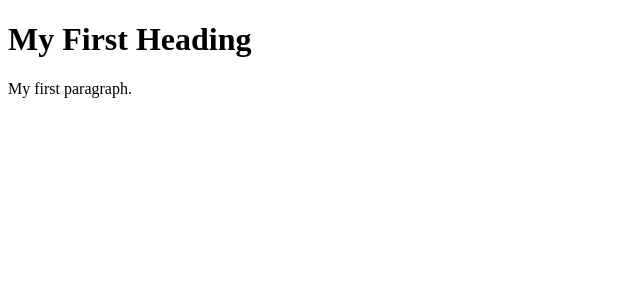
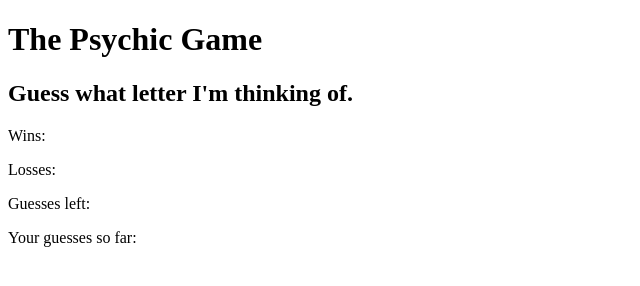
Before and after one commit to kknape/Physic_Game, a plain HTML site: page index.html in a window 1280 px wide. Shown: the whole page, without its empty margins (0-640 px from the left). Drawn offline with Linux system fonts and the light colour scheme.

Commit message:
renamed main repo, corrected typo

```diff
--- a/assets/javascript/games.js
+++ b/assets/javascript/games.js
@@ -0,0 +1,27 @@
+// Javascript file for Psychic
+// -----START OF GAME-----
+//Page displays values of 0 for Wins, Losses and 9 for Attempts
+
+// App randomly picks a letter
+function randLetter() {
+    var letters = ["a", "b", "c", "d", "e", "f", "g", "h", "i", "j", "k", "l", "m", "n", "o", "p", "q", "r", "s", "t", "u", "v", "w", "x", "y", "z"];
+    var letter = letters[Math.floor(Math.random() * letters.length)];
+}
+
+//User keys in a letter
+
+
+//Recognize what the user keyed in
+
+//Compare their input to  the correct answer that was randomly generated by the app
+
+//If the guess matches the correct answer
+    //Add 1 to the Wins and reset the game
+
+//Else update the "Guesses Left" --reduce the number of attempts left by 1
+//AND Add the guess to the "Your guesses so far"
+
+//IF user doesn't guess the correct answer after 9 attempts, then
+//Add 1 to the Losses and reset the game
+
+//When game resets
--- a/index.html
+++ b/index.html
@@ -2,15 +2,31 @@
 <html>
 <head>
 <title>Physic Game</title>
+
+
 </head>
 <body>
 
-<h1>My First Heading</h1>
-<p>My first paragraph.</p>
+<h1>The Psychic Game</h1><!-- Guess what letter I'm thinking of -->
+<h2>Guess what letter I'm thinking of.</h2>
 
+<!-- # of times the user has guessed the letter correctly -->
+<p>Wins:</p>
 
+<!--# of times the user has failed to guess the letter correctly after exhausting all guesses-->
+<p>Losses:</p>
 
+<!-- # of guesses left. This will update -->
+<p>Guesses left:</p>
 
+<!--The specific letters that the user typed. Display these until the user either wins or loses.-->
+<p>Your guesses so far:</p>
+
+<!-- When the player wins, increase the Wins counter and start the game over again (without refreshing the page).-->
+
+<!-- When the player loses, increase the Losses counter and restart the game without a page refresh (just like when the user wins).-->
+
+<script src="assets/javascript/games.js"></script>
 
 
 
```
